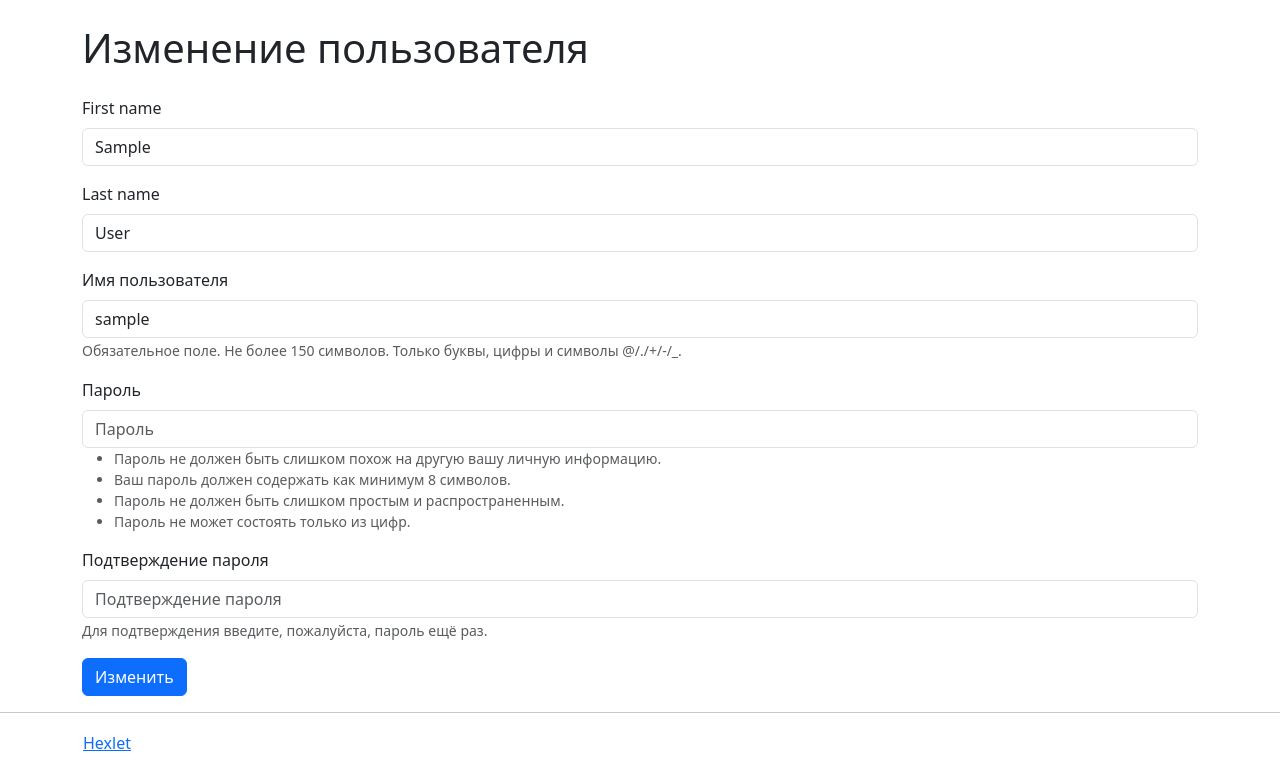
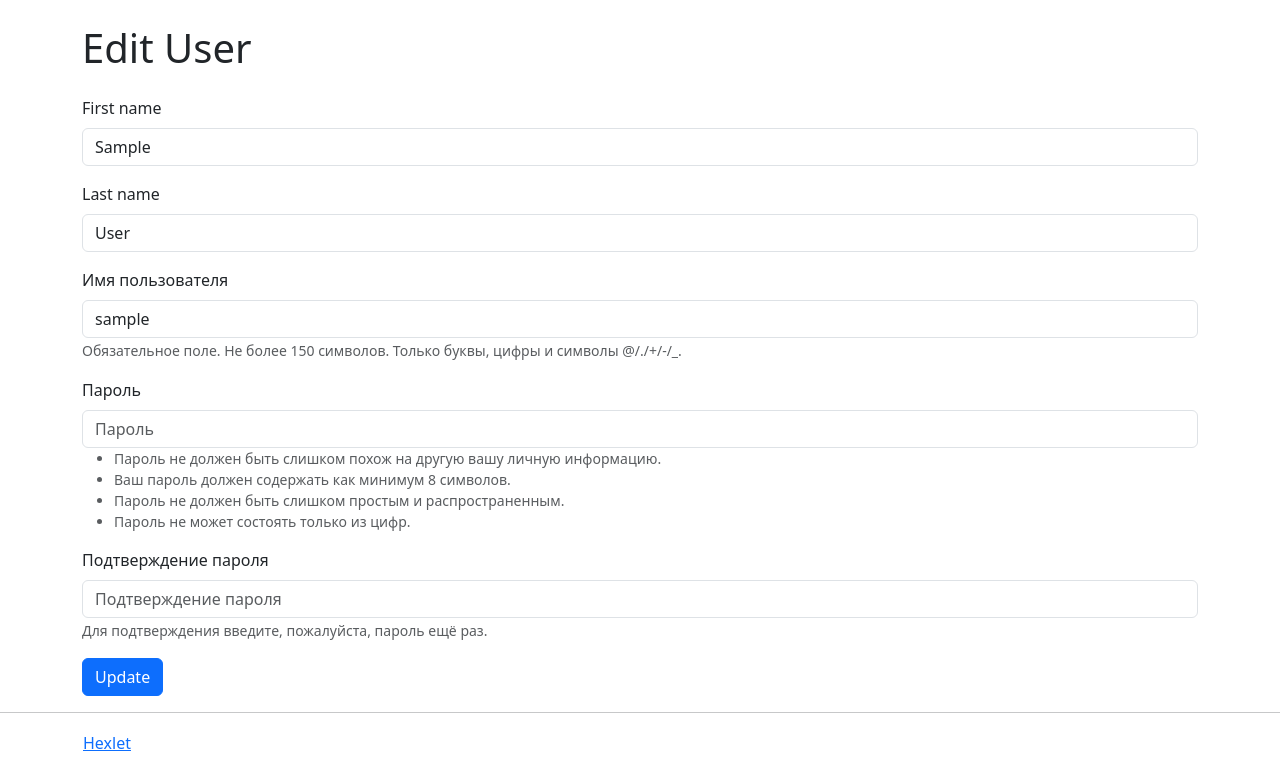
Before and after one commit to Maxcosanostra/python-project-52, a Django app: page /users/1/update/ in a window 1280 px wide. Shown: the part 56-828 px from the top of the page. Run offline with Django 5.2, Linux system fonts and the light colour scheme; the visitor is signed in with stand-in values (Sample User, id 1); data comes from the database, SQL or seed files in the repository; some libraries are stand-ins or nearby versions.

Commit message:
update user_list.html translations

```diff
--- a/templates/users/user_form.html
+++ b/templates/users/user_form.html
@@ -2,15 +2,15 @@
 {% load django_bootstrap5 i18n %}
 
 {% block title %}
-    {% if object %}{% trans "Изменение пользователя" %}
-    {% else %}{% trans "Регистрация" %}
+    {% if object %}{% trans "Edit User" %}
+    {% else %}{% trans "Register" %}
     {% endif %}
 {% endblock %}
 
 {% block content %}
 <h1 class="mb-4">
-    {% if object %}{% trans "Изменение пользователя" %}
-    {% else %}{% trans "Регистрация" %}
+    {% if object %}{% trans "Edit User" %}
+    {% else %}{% trans "Register" %}
     {% endif %}
 </h1>
 
@@ -18,8 +18,8 @@
     {% csrf_token %}
     {% bootstrap_form form %}
     <button type="submit" class="btn btn-primary">
-        {% if object %}{% trans "Изменить" %}
-        {% else %}{% trans "Зарегистрировать" %}
+        {% if object %}{% trans "Update" %}
+        {% else %}{% trans "Register" %}
         {% endif %}
     </button>
 </form>
```
Also changed, not shown: locale/ru/LC_MESSAGES/django.po, 1 other file.
